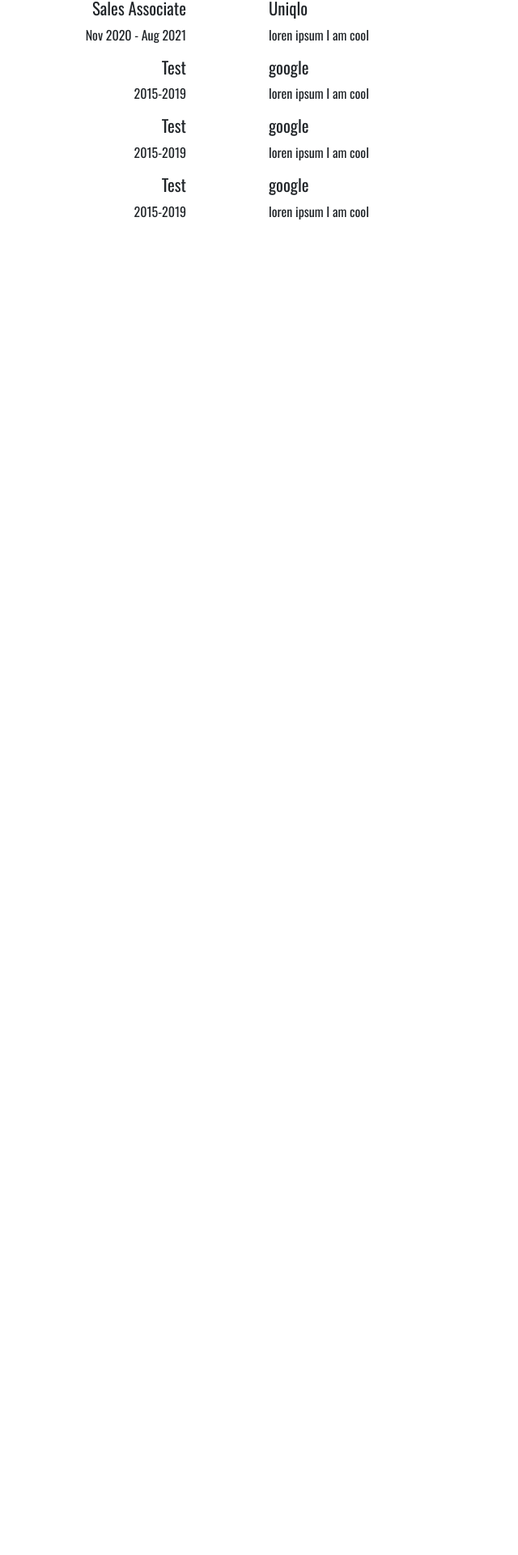
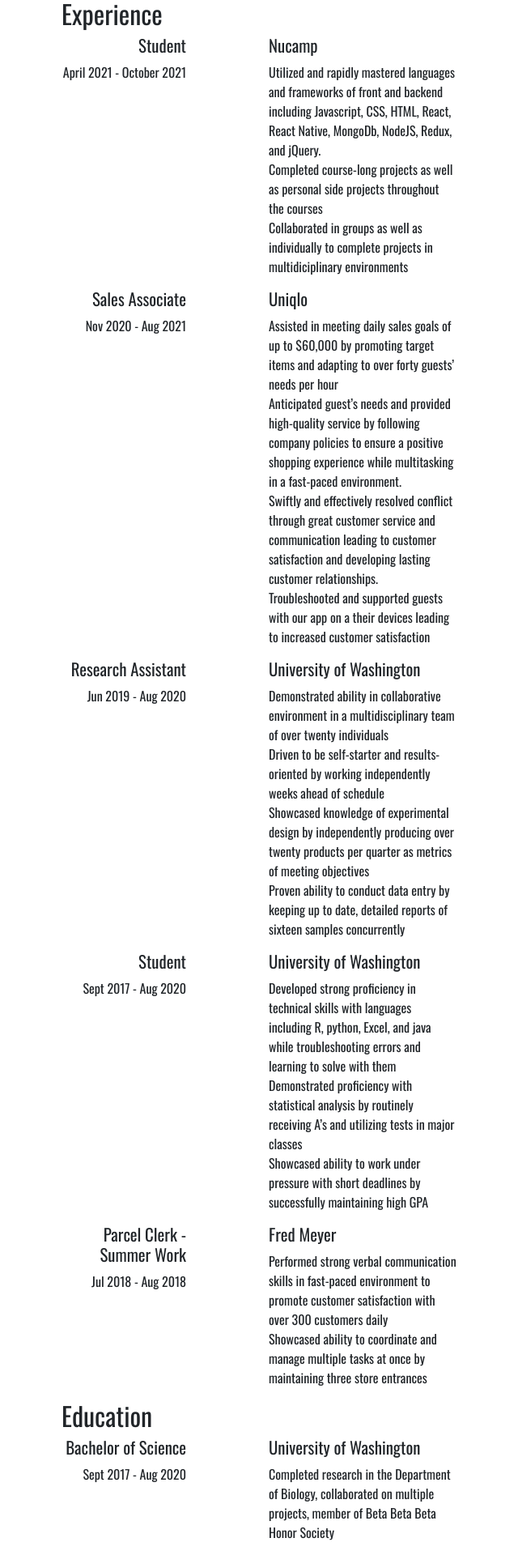
Before and after one commit to Revlisc/portfolio, a React (Create React App) app: page /resume in a window 1280 px wide. Shown: the part 199-2119 px from the top of the page at 81% size, without its empty margins (320-960 px from the left). Before the commit the page ends 800 px from the top, so only its background shows below. Built offline with nearby package versions, Linux system fonts and the light colour scheme.

Commit message:
finished content to resume

```diff
--- a/src/Components/Profile.js
+++ b/src/Components/Profile.js
@@ -3,7 +3,7 @@
 
 const Profile = () => {
     return (
-        <div className=''>
+        <div className='profile'>
             <h3>Profile</h3>
             <p>
                 I'm currently seeking full-time positions in software engineering, bioinformatics,
--- a/src/Components/SkillsList.js
+++ b/src/Components/SkillsList.js
@@ -3,7 +3,7 @@
 
 const SkillsList = () => {
     return (
-        <div className=''>
+        <div className='skillslist'>
             <h3>Skills and Abilities</h3>
             <p>
                 I am a goal-oriented, team-first problem solver well-versed in coding and research.
--- a/src/Components/Timeline.js
+++ b/src/Components/Timeline.js
@@ -7,21 +7,83 @@
 const Timeline = () => {
     return (
         <Container className='timeline'>
+            <Row>
+                <h2>Experience</h2>
+            </Row>
+            <Row className='timelineRow'>
+                <Entry
+                    title={'Student'}
+                    time={'April 2021 - October 2021'}
+                    company={'Nucamp'}
+                    summary={[
+                        "Utilized and rapidly mastered languages and frameworks of front and backend including Javascript, CSS, HTML, React, React Native, MongoDb, NodeJS, Redux, and jQuery.", <br/>,
+                        "Completed course-long projects as well as personal side projects throughout the courses", <br/>,
+                        "Collaborated in groups as well as individually to complete projects in multidiciplinary environments"
+                    ]}
+                />
+            </Row>
             <Row className='timelineRow'>
                 <Entry
                     title={'Sales Associate'}
                     time={'Nov 2020 - Aug 2021'}
                     company={'Uniqlo'}
-                    summary={'loren ipsum I am cool'} />
+                    summary={[
+                        "Assisted in meeting daily sales goals of up to $60,000 by promoting target items and adapting to over forty guests’ needs per hour", <br/>,
+                        "Anticipated guest’s needs and provided high-quality service by following company policies to ensure a positive shopping experience while multitasking in a fast-paced environment.", <br/>,
+                        "Swiftly and effectively resolved conflict through great customer service and communication leading to customer satisfaction and developing lasting customer relationships.", <br/>,
+                        "Troubleshooted and supported guests with our app on a their devices leading to increased customer satisfaction"
+                    ]}
+                />
             </Row>
             <Row>
-                <Entry title={'Test'} time={'2015-2019'} company={'google'} summary={'loren ipsum I am cool'} />
+                <Entry
+                    title={'Research Assistant'}
+                    time={'Jun 2019 - Aug 2020'}
+                    company={'University of Washington'}
+                    summary={[
+                        "Demonstrated ability in collaborative environment in a multidisciplinary team of over twenty individuals", <br/>,
+                        "Driven to be self-starter and results-oriented by working independently weeks ahead of schedule", <br/>,
+                        "Showcased knowledge of experimental design by independently producing over twenty products per quarter as metrics of meeting objectives", <br/>,
+                        "Proven ability to conduct data entry by keeping up to date, detailed reports of sixteen samples concurrently"
+
+                    ]}
+                />
             </Row>
             <Row>
-                <Entry title={'Test'} time={'2015-2019'} company={'google'} summary={'loren ipsum I am cool'} />
+                <Entry
+                    title={'Student'}
+                    time={'Sept 2017 - Aug 2020'}
+                    company={'University of Washington'}
+                    summary={[
+                        "Developed strong proficiency in technical skills with languages including R, python, Excel, and java while troubleshooting errors and learning to solve with them", <br/>,
+                        "Demonstrated proficiency with statistical analysis by routinely receiving A’s  and utilizing tests in major classes", <br/>,
+                        "Showcased ability to work under pressure with short deadlines by successfully maintaining high GPA"
+                    ]}
+                />
             </Row>
             <Row>
-                <Entry title={'Test'} time={'2015-2019'} company={'google'} summary={'loren ipsum I am cool'} />
+                <Entry
+                    title={'Parcel Clerk - Summer Work'}
+                    time={'Jul 2018 - Aug 2018'}
+                    company={'Fred Meyer'}
+                    summary={[
+                        "Performed strong verbal communication skills in fast-paced environment to promote customer satisfaction with over 300 customers daily", <br/>,
+                        "Showcased ability to coordinate and manage multiple tasks at once by maintaining three store entrances"
+                    ]}
+                />
+            </Row>
+            <Row>
+                <h2>Education</h2>
+            </Row>
+            <Row>
+                <Entry
+                    title={'Bachelor of Science'}
+                    time={'Sept 2017 - Aug 2020'}
+                    company={'University of Washington'}
+                    summary={[
+                        "Completed research in the Department of Biology, collaborated on multiple projects, member of Beta Beta Beta Honor Society"
+                    ]}
+                />
             </Row>
 
         </Container>
--- a/src/Pages/About.js
+++ b/src/Pages/About.js
@@ -7,7 +7,7 @@
 
 const About = () => {
     return(
-        <Container>
+        <Container className='aboutpage '>
             <h1>Let me introduce myself</h1>
 
             <div>
--- a/src/css/About.css
+++ b/src/css/About.css
@@ -1,5 +1,11 @@
 .aboutp {
     margin-bottom: 5rem;
+    color: #658C84;
+}
+
+.aboutpage {
+    background-color: #0F0F0F;
+    width: 100%;
 }
 
 .aboutbtns {
@@ -15,6 +21,7 @@
 h1 {
     text-align: center;
     margin-top: 3rem;
+
 }
 
 .intro {
--- a/src/css/Profile.css
+++ b/src/css/Profile.css
@@ -9,6 +9,5 @@
 }
 
 .profile {
-    width: 40%;
-    margin-left: 25%;
+    color: #658C84;
 }
--- a/src/css/SkillsList.css
+++ b/src/css/SkillsList.css
@@ -8,3 +8,7 @@
     margin-left: 25%;
 
 }
+
+.skillslist {
+    color: #658C84;
+}
```
